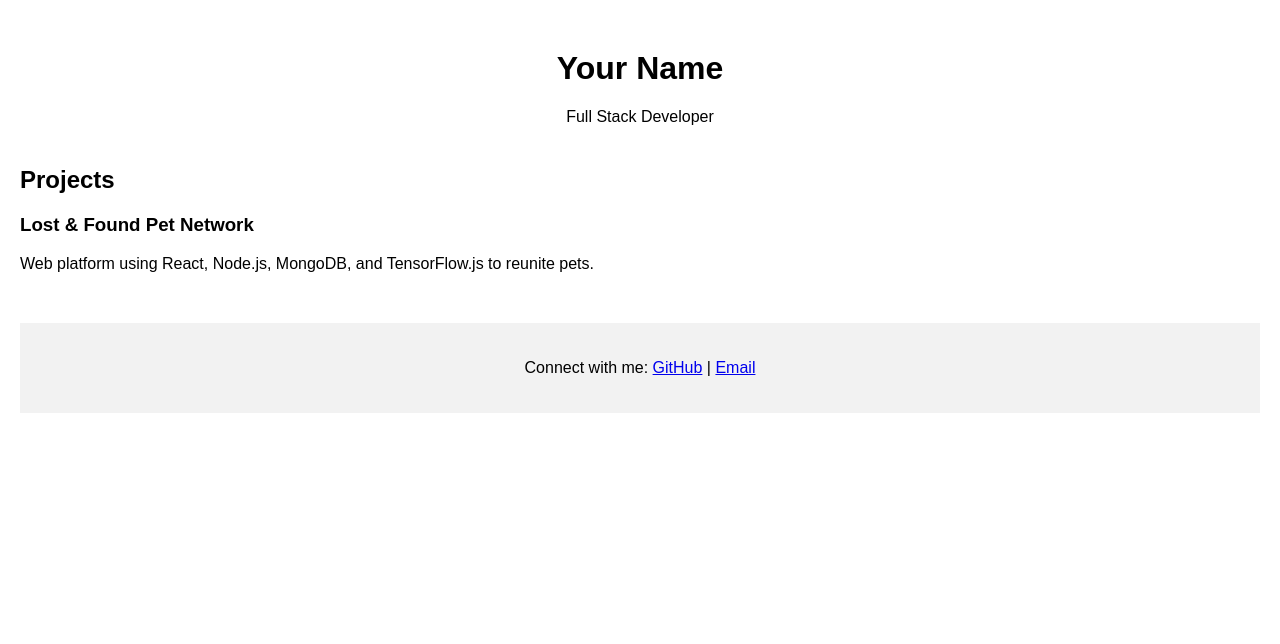
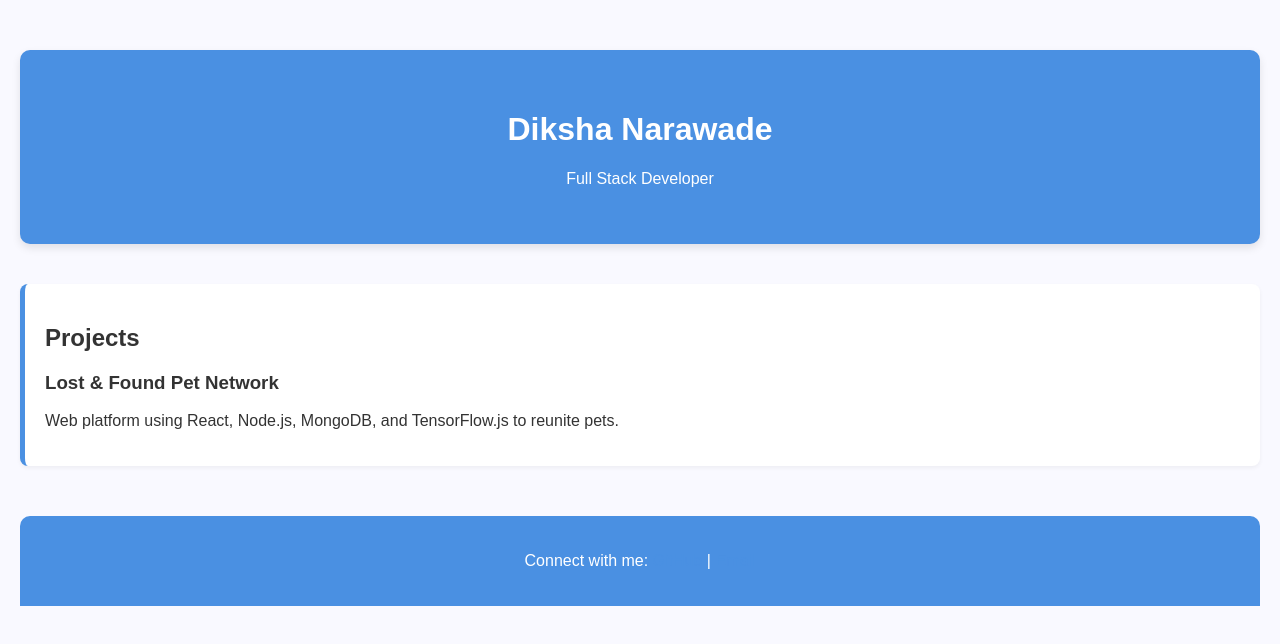
Before and after one commit to djnarawade/djnarawade.github.io, a plain HTML site: page index.html in a window 1280 px wide. Drawn offline with Linux system fonts and the light colour scheme.

Commit message:
Updated index and CSS with new design

```diff
--- a/index.html
+++ b/index.html
@@ -8,7 +8,7 @@
 </head>
 <body>
   <header>
-    <h1>Your Name</h1>
+    <h1>Diksha Narawade</h1>
     <p>Full Stack Developer</p>
   </header>
 
@@ -23,8 +23,8 @@
 
   <footer>
     <p>Connect with me:
-      <a href="https://github.com/yourusername">GitHub</a> |
-      <a href="mailto:your@email.com">Email</a>
+      <a href="https://github.com/djnarawade">GitHub</a> |
+      <a href="djnarawade.999@gmail.com">Email</a>
     </p>
   </footer>
 </body>
--- a/style.css
+++ b/style.css
@@ -2,17 +2,60 @@ body {
   font-family: Arial, sans-serif;
   margin: 0;
   padding: 0 20px;
+  background-color: #f9f9ff;
+  color: #333;
 }
+
 header {
   text-align: center;
   margin-top: 50px;
+  background-color: #4a90e2;
+  color: white;
+  padding: 40px 0;
+  border-radius: 10px;
+  box-shadow: 0 4px 8px rgba(0, 0, 0, 0.1);
 }
+
 section {
   margin: 40px 0;
+  padding: 20px;
+  background-color: #ffffff;
+  border-left: 5px solid #4a90e2;
+  border-radius: 8px;
+  box-shadow: 0 2px 4px rgba(0, 0, 0, 0.05);
+  transition: background-color 0.3s ease;
 }
+
+section:hover {
+  background-color: #e8f0fe;
+}
+
 footer {
   text-align: center;
   margin-top: 50px;
   padding: 20px;
-  background-color: #f2f2f2;
+  background-color: #4a90e2;
+  color: white;
+  border-radius: 10px 10px 0 0;
 }
+a {
+  color: #4a90e2;
+  text-decoration: none;
+}
+
+a:hover {
+  text-decoration: underline;
+}
+
+button {
+  background-color: #4a90e2;
+  color: white;
+  border: none;
+  padding: 10px 20px;
+  border-radius: 6px;
+  cursor: pointer;
+}
+
+button:hover {
+  background-color: #357ABD;
+}
```
